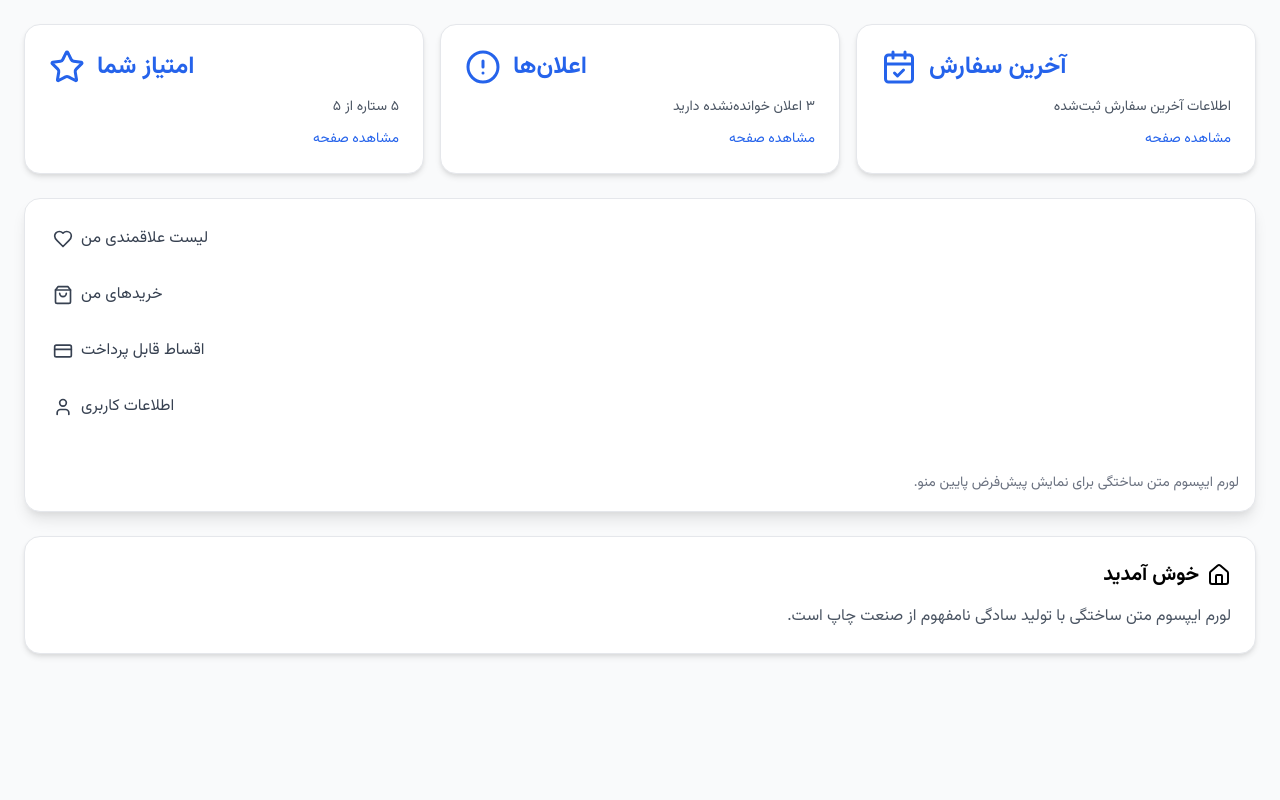
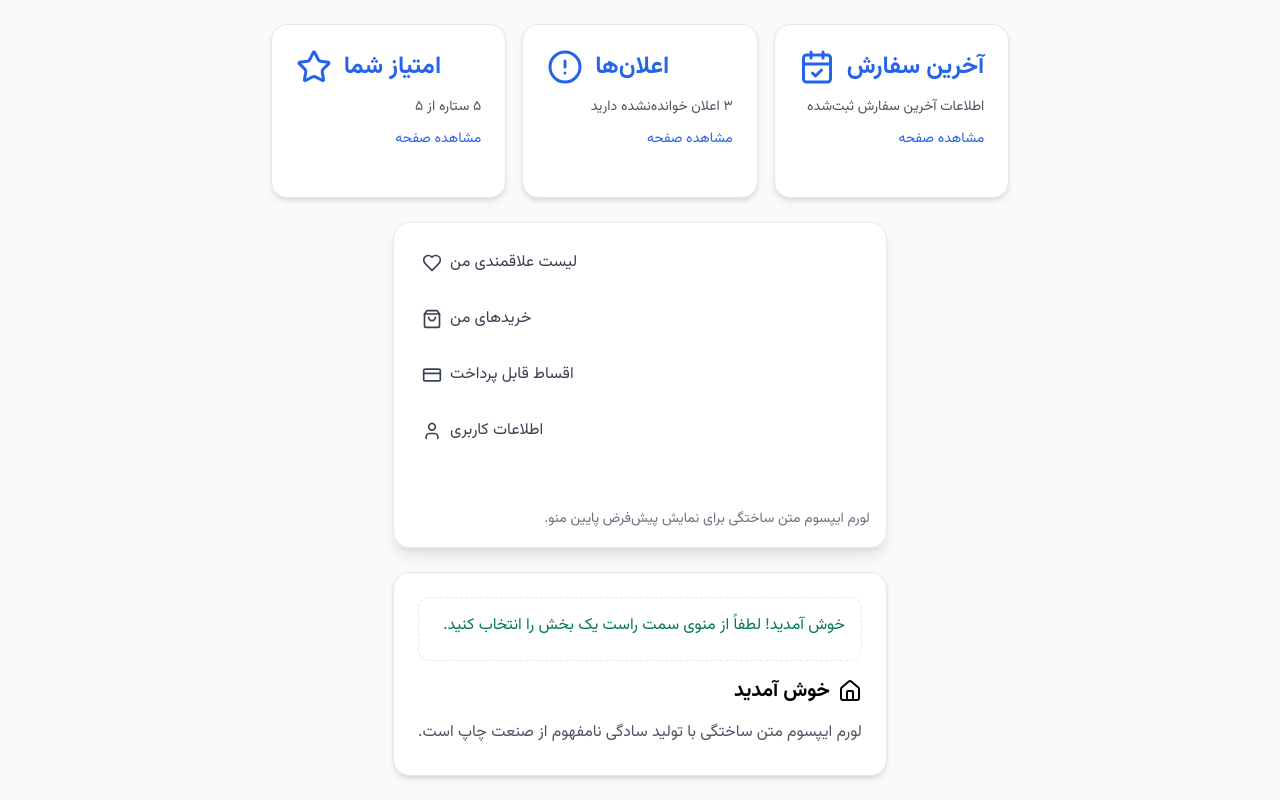
Before and after one commit to ymmreza16/My-Coding-Adventure, a React (Vite) app: page /dashboard in a window 1280 px wide. Built offline with nearby package versions, Linux system fonts and the light colour scheme; a web font is replaced by a local one.

Commit message:
feat: Update Sidebar in Dashboard.tsx

```diff
--- a/src/pages/dashboard.tsx
+++ b/src/pages/dashboard.tsx
@@ -1,7 +1,9 @@
-// src/pages/Dashboard.tsx
-
 import { useState } from "react"
-import { CalendarCheck, AlertCircle, Star, Heart, ShoppingBag, CreditCard, User, Home } from 'lucide-react'
+import {
+  CalendarCheck, AlertCircle, Star,
+  Heart, ShoppingBag, CreditCard,
+  User, Home
+} from 'lucide-react'
 
 export default function Dashboard() {
   const [activeSection, setActiveSection] = useState<string>('home')
@@ -52,10 +54,9 @@ export default function Dashboard() {
   }
 
   return (
-    <div dir="rtl" className="min-h-screen bg-gray-50 p-6">
-      <div className="max-w-screen-xl mx-auto space-y-6">
-        {/* CTA Cards */}
-        <div className="grid grid-cols-1 sm:grid-cols-3 gap-4">
+    <div dir="rtl" className="grid grid-rows-[auto_1fr] gap-6 min-h-screen bg-gray-50 p-6">
+      {/* Row 1: CTA Cards */}
+      <div className="grid grid-cols-1 sm:grid-cols-3 gap-4 max-w-screen-xl mx-auto">
         {[
           { icon: <CalendarCheck size={36} />, title: 'آخرین سفارش', text: 'اطلاعات آخرین سفارش ثبت‌شده' },
           { icon: <AlertCircle size={36} />, title: 'اعلان‌ها', text: '۳ اعلان خوانده‌نشده دارید' },
@@ -72,8 +73,8 @@ export default function Dashboard() {
         ))}
       </div>
 
-        {/* Layout */}
-        <div className="grid grid-cols-[240px_1fr] gap-6">
+      {/* Row 2: Sidebar + Content */}
+      <div className="grid grid-cols-[240px_1fr] gap-6 max-w-screen-xl mx-auto">
         {/* Sidebar */}
         <aside className="bg-white border shadow-lg rounded-2xl p-4 min-h-[700px] flex flex-col justify-between">
           <nav className="space-y-2">
@@ -99,7 +100,14 @@ export default function Dashboard() {
         </aside>
 
         {/* Main Content */}
-          <div className="bg-white p-6 rounded-2xl border shadow-md">
+        <div className="bg-white p-6 rounded-2xl border shadow-md grid grid-rows-[auto_1fr] gap-4">
+          {/* Welcome box - Box 6 */}
+          <div className="border border-dashed rounded-xl p-4 text-green-700 text-right">
+            خوش آمدید! لطفاً از منوی سمت راست یک بخش را انتخاب کنید.
+          </div>
+
+          {/* Section Content - Box 5 */}
+          <div>
             {renderSection()}
           </div>
         </div>
```
Lines whose indentation alone changed are shown as unchanged.
